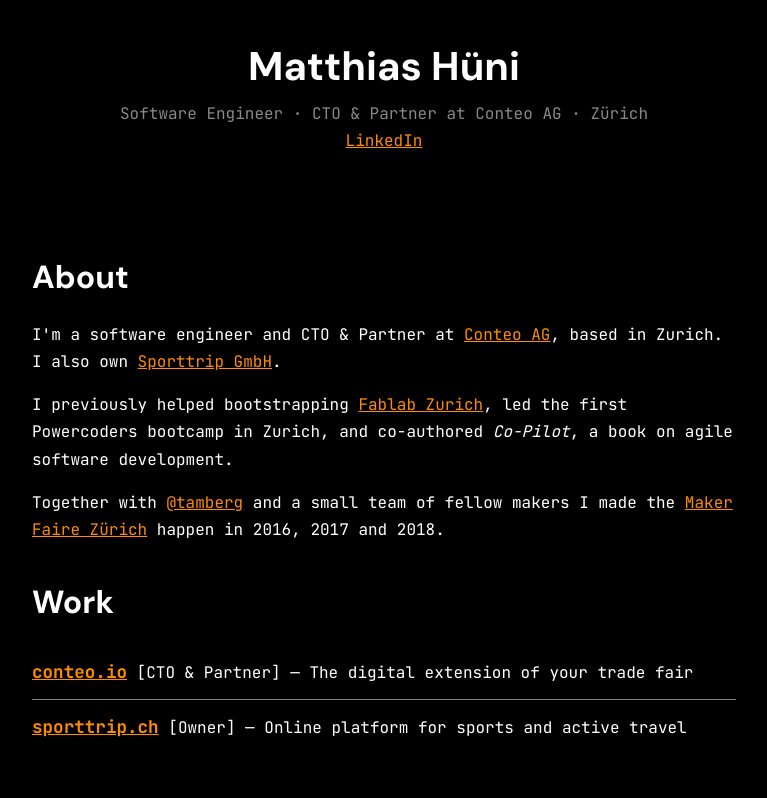
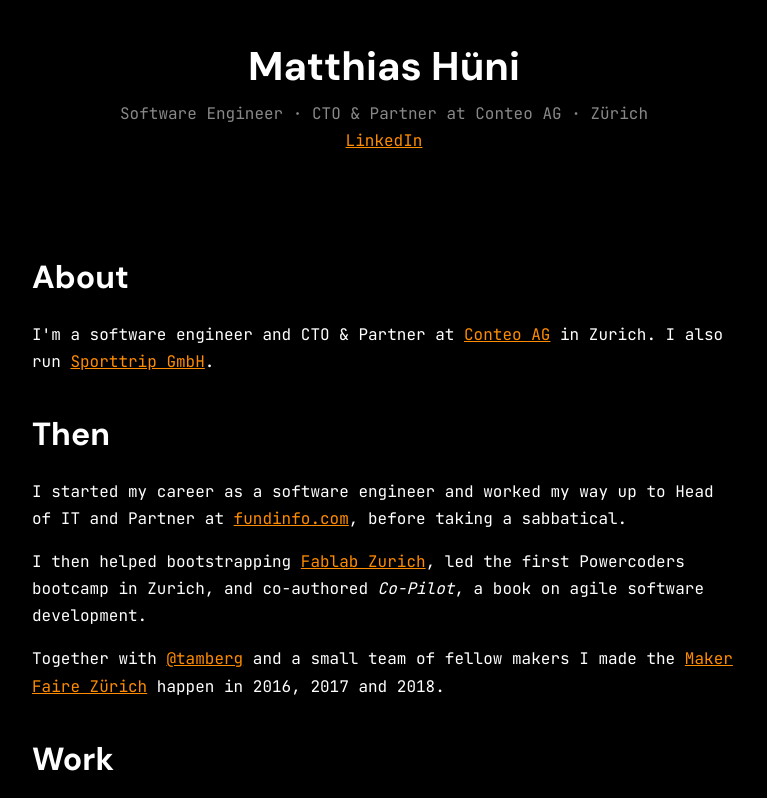
Before and after one commit to mhueni/mhueni.github.io, a plain HTML site: page index.html in a window 1280 px wide. Shown: the top 798 px of the page, without its empty margins (256-1023 px from the left). Drawn offline with Linux system fonts and the light colour scheme.

Commit message:
rephrase about section, add Then heading

```diff
--- a/index.html
+++ b/index.html
@@ -22,8 +22,10 @@
   <section id="content">
     <div class="container">
       <h2>About</h2>
-      <p>I'm a software engineer and CTO &amp; Partner at <a href="https://www.conteo.io" target="_blank">Conteo AG</a>, based in Zurich. I also own <a href="http://sporttrip.ch" target="_blank">Sporttrip GmbH</a>.</p>
-      <p>I previously helped bootstrapping <a href="http://zurich.fablab.ch" target="_blank">Fablab Zurich</a>, led the first Powercoders bootcamp in Zurich, and co-authored <em>Co-Pilot</em>, a book on agile software development.</p>
+      <p>I'm a software engineer and CTO &amp; Partner at <a href="https://www.conteo.io" target="_blank">Conteo AG</a> in Zurich. I also run <a href="http://sporttrip.ch" target="_blank">Sporttrip GmbH</a>.</p>
+      <h2>Then</h2>
+      <p>I started my career as a software engineer and worked my way up to Head of IT and Partner at <a href="https://www.fundinfo.com" target="_blank">fundinfo.com</a>, before taking a sabbatical.</p>
+      <p>I then helped bootstrapping <a href="http://zurich.fablab.ch" target="_blank">Fablab Zurich</a>, led the first Powercoders bootcamp in Zurich, and co-authored <em>Co-Pilot</em>, a book on agile software development.</p>
       <p>Together with <a href="https://github.com/tamberg" target="_blank">@tamberg</a> and a small team of fellow makers I made the <a href="https://www.makerfairezurich.ch/" target="_blank">Maker Faire Zürich</a> happen in 2016, 2017 and 2018.</p>
 
       <h2>Work</h2>
```
